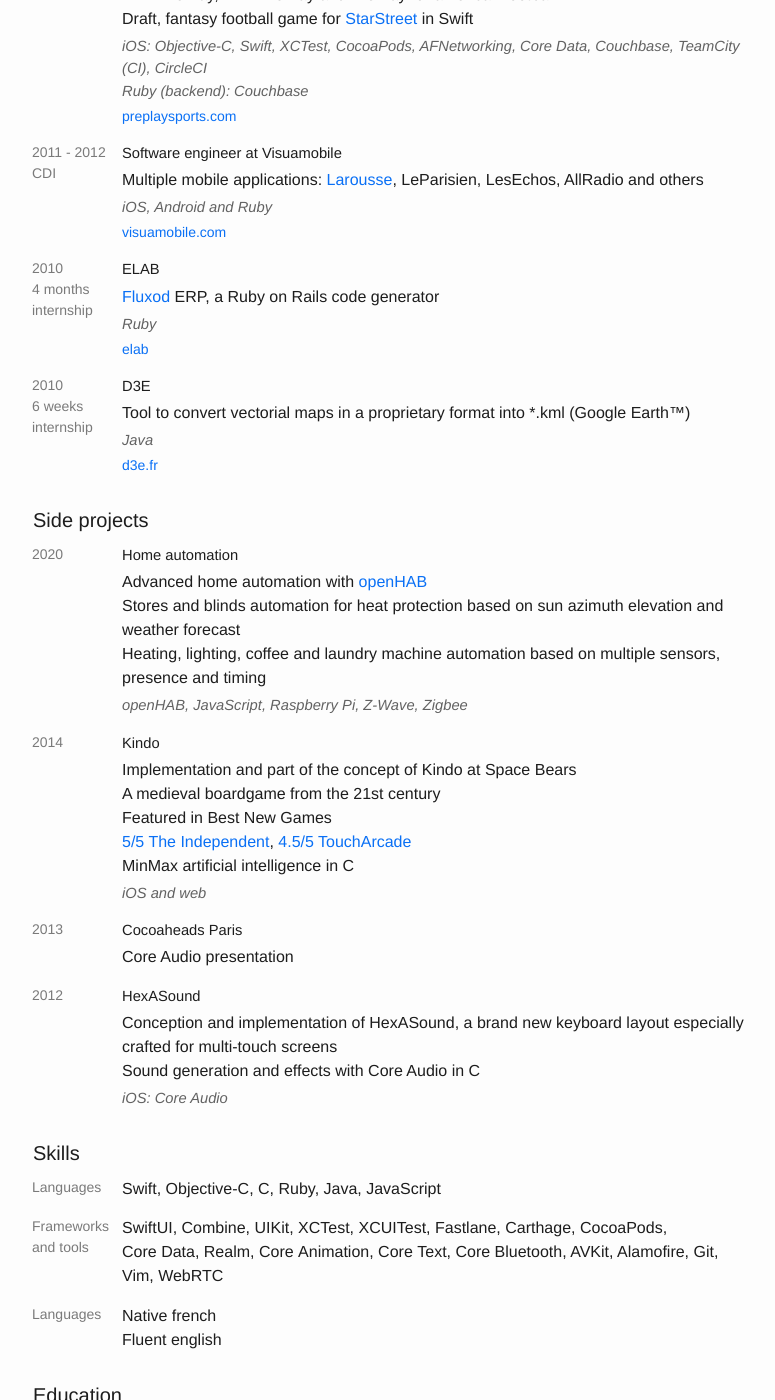
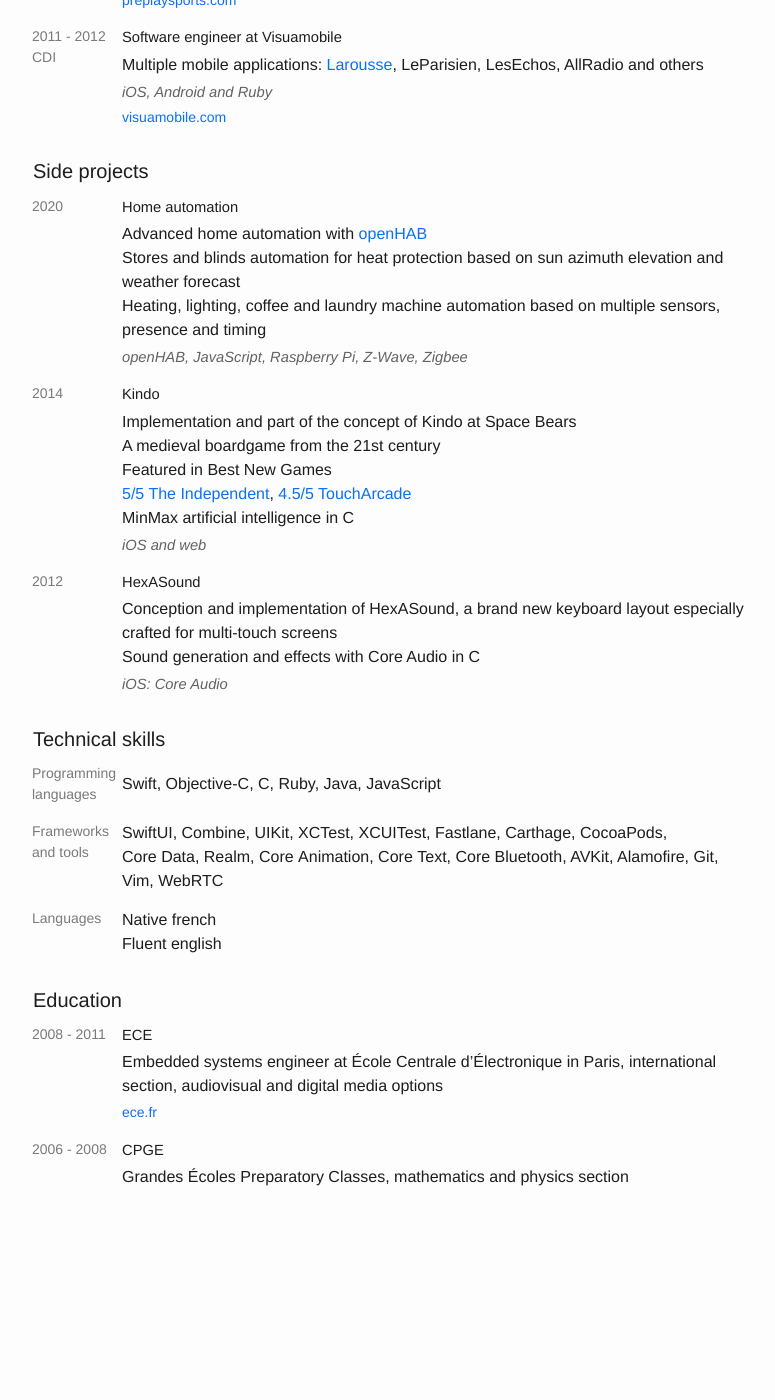
Before and after one commit to maxbok/me, a Jekyll site: the page built from _posts/0000-01-01-index.html, in a window 1280 px wide and 1400 px high, scrolled down 1647 px. Shown: the whole window, without its empty margins (250-1025 px from the left). Built offline with Jekyll 4.4.1, drawn with Linux system fonts in a browser that asks for light colours; after the commit the page ends 2864 px from its top, so only the background shows below that; some of the changed text lies outside the part shown.

```diff
--- a/_config.yml
+++ b/_config.yml
@@ -1,6 +1,6 @@
 # Site settings
 title: Maxime Bokobza
-exclude: ['README.md', 'CNAME']
+exclude: ["README.md", "CNAME"]
 email: max@codehawks.eu
 baseurl: ""
 url: "http://bokobza.me"
@@ -12,14 +12,12 @@ markdown: kramdown
 
 permalink: /:title/
 defaults:
-  -
-    scope:
+  - scope:
       path: _posts/en
     values:
       layout: default
       lang: en
-  -
-    scope:
+  - scope:
       path: _posts/fr
     values:
       layout: default
@@ -30,6 +28,5 @@ t:
   software_engineer: Software Engineer
   experience: Work experience
   education: Education
-  skills: Skills
+  skills: Technical skills
   side_projects: Side projects
-  hobbies: Hobbies
--- a/_includes/common_home.html
+++ b/_includes/common_home.html
@@ -11,8 +11,5 @@
 
     {% capture education_title %}{{ site.t.education }}{% endcapture %}
     {% include experiences_list.html category='education' title=education_title %}
-
-    {% capture hobbies_title %}{{ site.t.hobbies }}{% endcapture %}
-    {% include skills_list.html category='hobbies' title=hobbies_title %}
   </table>
 </div>
--- a/_posts/2009-02-01-d3e.md
+++ /dev/null
@@ -1,11 +0,0 @@
----
-title: D3E
-start_date: 2010-01-01
-duration: 6 weeks
-contract_type: internship
-category: experience
-job_description: Java
-link: http://www.d3e.fr
----
-
-Tool to convert vectorial maps in a proprietary format into *.kml (Google Earth™)
--- a/_posts/2010-01-01-elab.md
+++ /dev/null
@@ -1,12 +0,0 @@
----
-title: ELAB
-start_date: 2010-01-01
-duration: 4 months
-contract_type: internship
-category: experience
-job_description: Ruby
-link: http://www.fluxod.com/site/company
-link_placeholder: elab
----
-
-<a href="http://www.fluxod.com/">Fluxod</a> ERP, a Ruby on Rails code generator
```
Also changed, not shown: _posts/0000-01-01-sport.md (deleted, +0 -8 lines), _posts/0000-01-02-music.md (deleted, +0 -9 lines), _posts/0000-01-03-dev-languages.md (+1 -1 lines), _posts/2013-01-21-cocoaheads-core-audio.md (deleted, +0 -7 lines), _posts/2020-01-16-corsair.md (deleted, +0 -13 lines).
